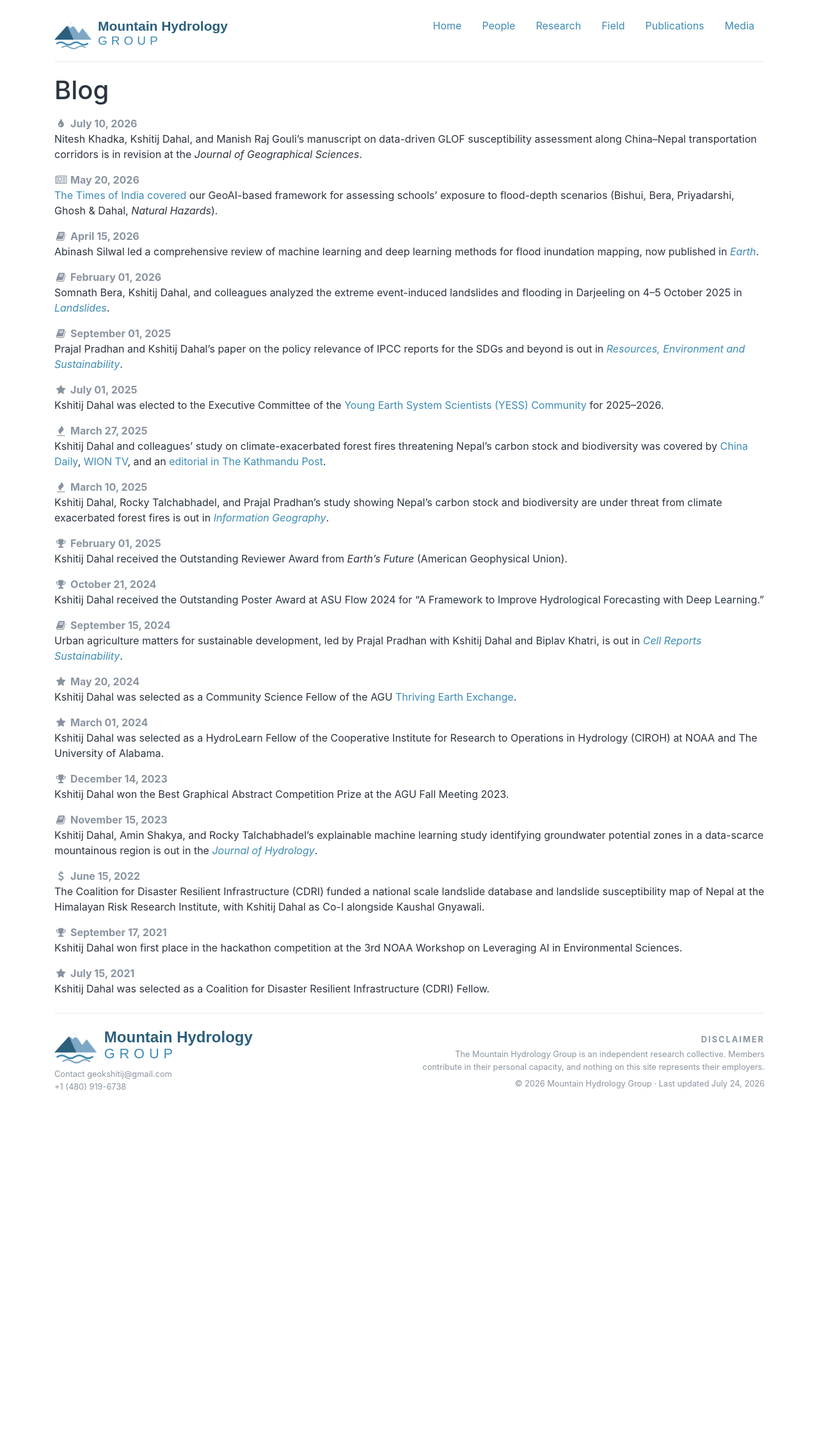
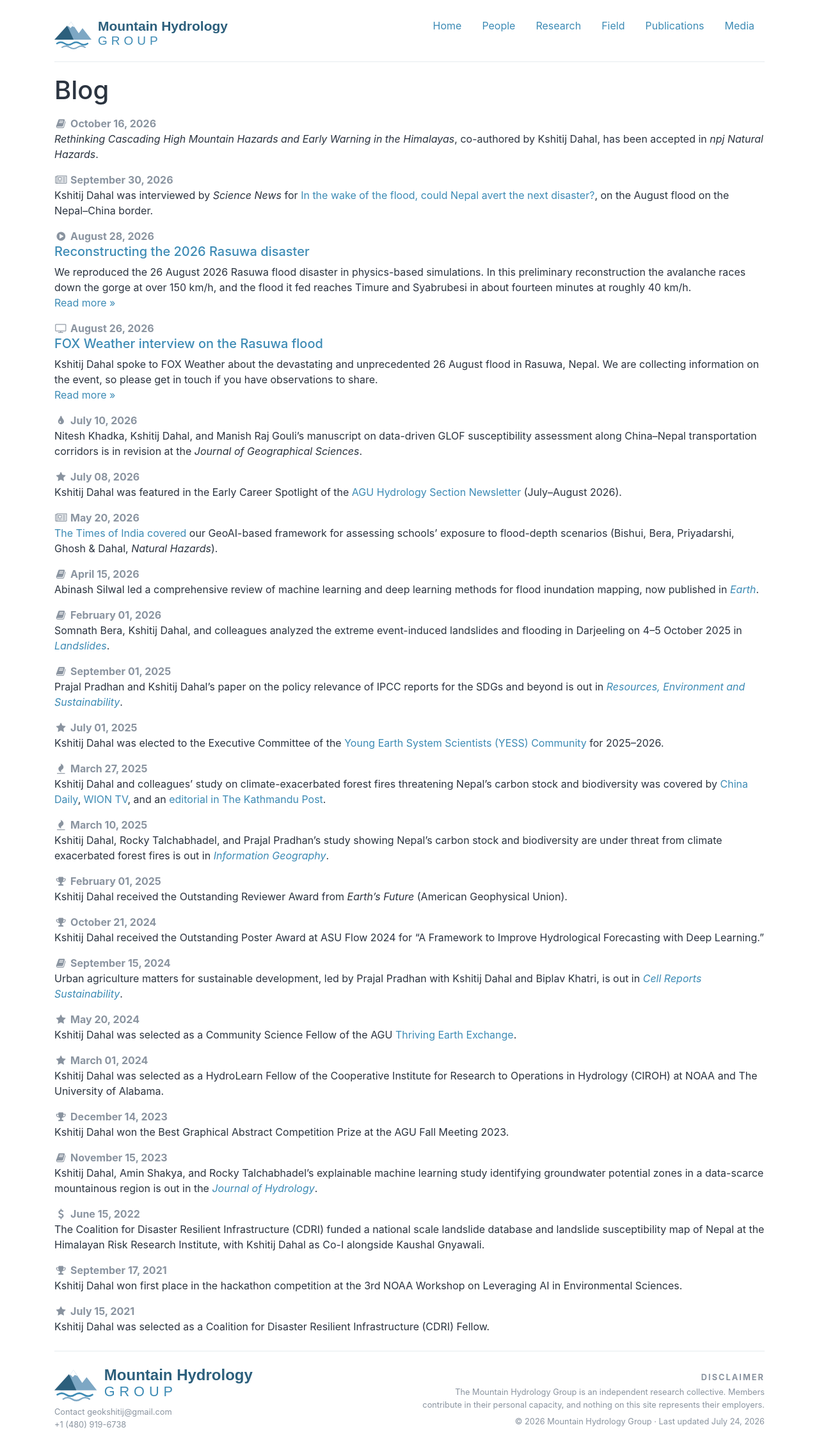
Before and after one commit to geokshitij/mhydro, a Jekyll site: the page built from blog.html, in a window 1280 px wide. Shown: the whole page at 64% size. Built offline with Jekyll 4.4.1, drawn with Linux system fonts in a browser that asks for light colours; before the commit the page ends 1724 px from its top, so only the background shows below that.

Commit message:
Add Rasuwa simulation, FOX Weather interview, npj acceptance, and recent media

```diff
--- a/_data/media.yml
+++ b/_data/media.yml
@@ -1,5 +1,23 @@
 # Media coverage and op-eds by group members.
 # type: coverage | oped
+
+- title: "In the wake of the flood, could Nepal avert the next disaster?"
+  outlet: "Science News"
+  year: 2026
+  url: "https://www.sciencenews.org/article/flood-nepal-prepare-disaster-climate"
+  type: coverage
+
+- title: "Flash flooding devastates Nepal (interview with Kshitij Dahal)"
+  outlet: "FOX Weather"
+  year: 2026
+  url: "https://geokshitij.github.io/mhydro/blog/2026/08/26/rasuwa-fox-weather.html"
+  type: coverage
+
+- title: "Early Career Spotlight, Kshitij Dahal"
+  outlet: "AGU Hydrology Section Newsletter"
+  year: 2026
+  url: "https://higherlogicdownload.s3.amazonaws.com/AGU/31ea296c-2c70-4dad-92ef-c4681bc6a288/UploadedImages/Newsletters/AGU_Hydrology_Section_Newsletter_-_July_August_2026.pdf"
+  type: coverage
 
 - title: "GeoAI-based study charts flood exposure of schools in state"
   outlet: "The Times of India"
--- /dev/null
+++ b/_posts/2026-08-26-rasuwa-fox-weather.md
@@ -0,0 +1,14 @@
+---
+layout: post
+title: "FOX Weather interview on the Rasuwa flood"
+icon: television
+---
+
+Kshitij Dahal spoke to FOX Weather about the devastating and unprecedented
+26 August flood in Rasuwa, Nepal. We are collecting information on the
+event, so please get in touch if you have observations to share.
+
+<video class="feature-video" controls playsinline preload="metadata"
+       poster="{{ site.base }}/img/media/fox-weather-2026.jpg">
+    <source src="{{ site.base }}/img/media/fox-weather-2026.mp4" type="video/mp4">
+</video>
--- /dev/null
+++ b/_posts/2026-08-28-rasuwa-simulation.md
@@ -0,0 +1,40 @@
+---
+layout: post
+title: "Reconstructing the 2026 Rasuwa disaster"
+icon: play-circle
+---
+
+We reproduced the 26 August 2026 Rasuwa flood disaster in physics-based
+simulations. In this preliminary reconstruction the avalanche races down the
+gorge at over 150 km/h, and the flood it fed reaches Timure and Syabrubesi in
+about fourteen minutes at roughly 40 km/h.
+
+<video class="feature-video square" controls muted loop playsinline preload="metadata"
+       poster="{{ site.base }}/img/simulations/rasuwa-2026.jpg">
+    <source src="{{ site.base }}/img/simulations/rasuwa-2026.mp4" type="video/mp4">
+</video>
+
+The seismic signal was the collapse itself, a magnitude 5.2 event that USGS
+reclassified from earthquake to landslide. Bedrock on the northern slope of
+Langtang Lirung failed and carried the overlying glacier with it. Volume
+estimates range from 100 to 200 million cubic metres, roughly four to six
+times the 2021 Chamoli rock-ice avalanche, and our simulations independently
+favour the upper half of that range. There was no lake behind this disaster.
+
+No single mechanism explains what followed. The avalanche alone stops in the
+mountains, and so do its meltwater and the rivers. The flood reaches the towns
+only through the combination of collapse, frictional melt, monsoon rivers and
+rain-swollen inflows from the Tibetan side. The reconstruction matches the
+Copernicus EMS damage mapping at 96 percent at Timure, building by building,
+with timing and speeds consistent with reports and video.
+
+The hazard is not over. Two new lakes formed after the flood, one behind a
+landslide dam of collapsed valley walls and one in the collapse depression
+itself, and part of the failed flank still hangs above the valley. Nobody
+should be in the active corridor.
+
+We thank Planet, Vantor, Synspective StriX, Copernicus EMS, USGS and the
+gee-community-catalog for the rapid open-data response that made same-week
+science possible. Simulations used r.avaflow on the University of Kansas HPC.
+These results are preliminary and will be revised. Corrections and
+collaboration are welcome, especially stereo imagery of the source area.
--- a/css/group.scss
+++ b/css/group.scss
@@ -256,6 +256,21 @@ h2, h3 {
     }
 }
 
+/* Featured simulation video */
+.feature-video {
+    display: block;
+    width: 100%;
+    max-width: 780px;
+    height: auto;
+    margin: 0 auto;
+    border-radius: 4px;
+    box-shadow: 0 4px 14px rgba(44, 95, 124, 0.25);
+
+    &.square {
+        max-width: 620px;
+    }
+}
+
 /* Publications */
 ul.pub-list {
     list-style: none;
```
Also changed, not shown: _posts/2026-07-08-agu-early-career-spotlight.md (added, +9 -0 lines), _posts/2026-09-30-science-news.md (added, +9 -0 lines), _posts/2026-10-16-npj-cascading-hazards.md (added, +9 -0 lines), index.html (+13 -0 lines), img/media/fox-weather-2026.jpg (added), img/simulations/rasuwa-2026.jpg (added), 2 other files.
